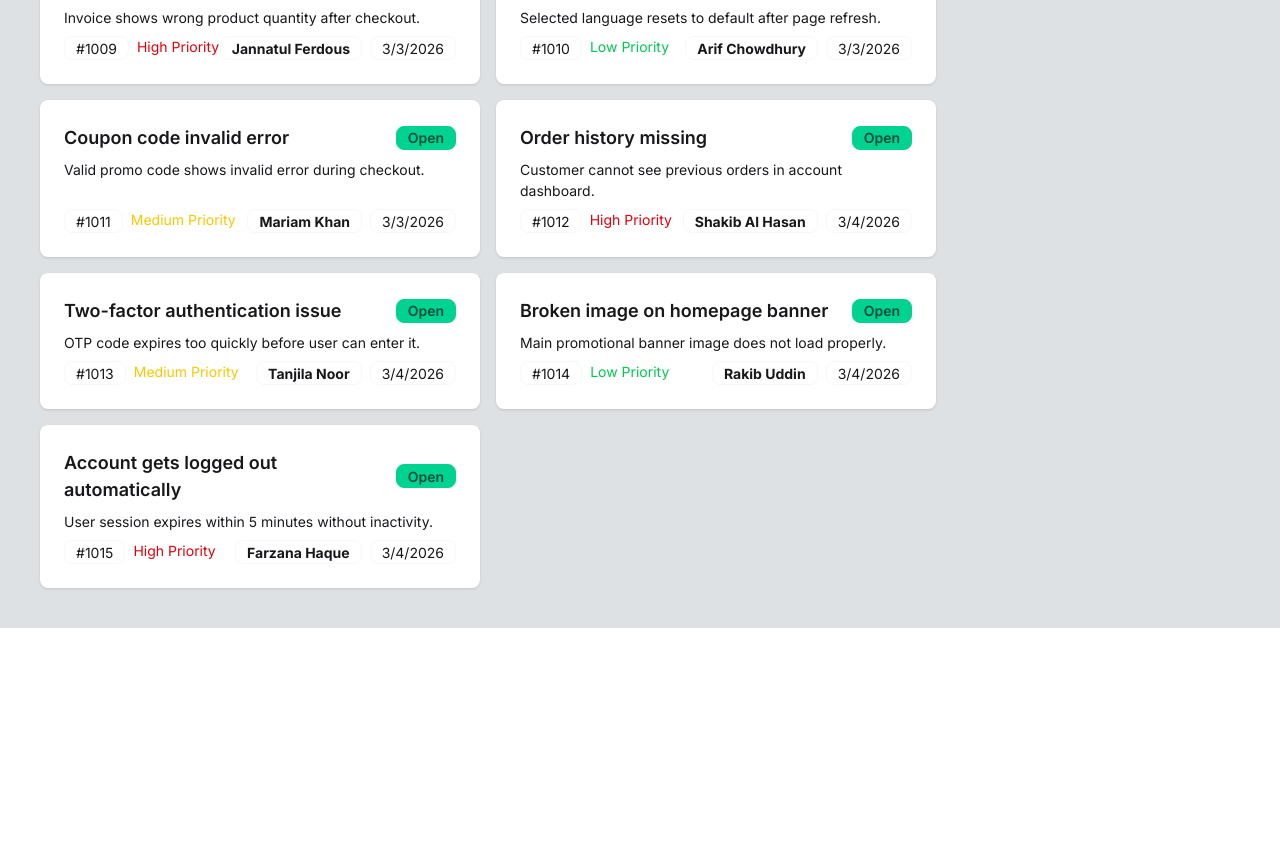
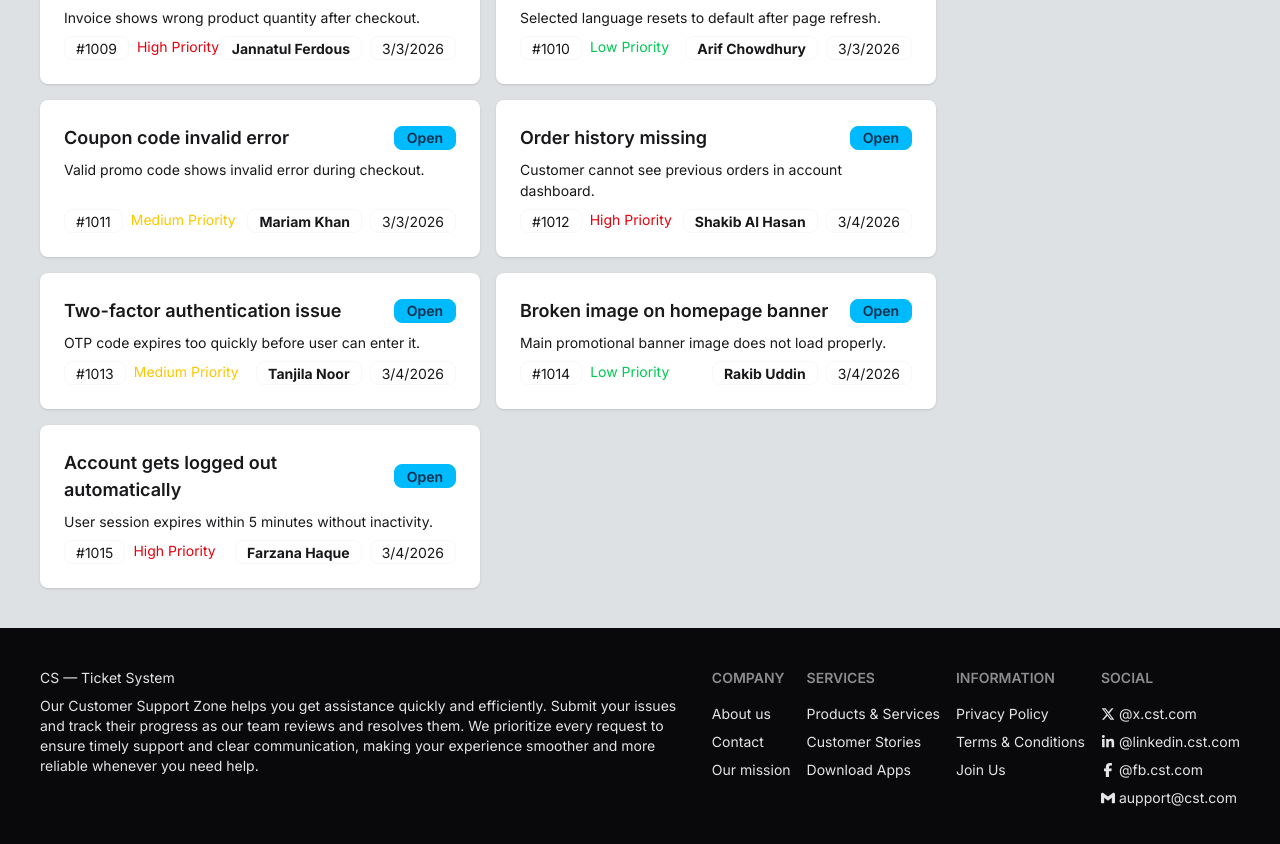
Before and after one commit to fakhrulhasan99/Customer-Support-Zone, a React (Vite) app: page / in a window 1280 px wide. Shown: the part 1148-1992 px from the top of the page. Before the commit the page ends 1776 px from the top, so only its background shows below. Built offline with nearby package versions, Linux system fonts and the light colour scheme.

Commit message:
added footer

```diff
--- a/package.json
+++ b/package.json
@@ -14,6 +14,7 @@
     "daisyui": "^5.5.19",
     "react": "^19.2.0",
     "react-dom": "^19.2.0",
+    "react-icons": "^5.6.0",
     "react-toastify": "^11.0.5",
     "tailwindcss": "^4.2.1"
   },
--- a/src/App.jsx
+++ b/src/App.jsx
@@ -7,35 +7,35 @@ import Navbar from './components/navbar/Navbar'
 import TicketData from './components/ticketCard/TicketData'
 import TaskStatus from './components/taskStatus/TaskStatus'
 import ResolvedTask from './components/resolvedTask/ResolvedTask'
+import Footer from './components/footer/Footer';
 const ticketsData = fetch('/tickets.json').then(res => res.json())
 
 function App() {
 
   const tickets = use(ticketsData);
 
-  const [availableTickets, setAvailableTickets] = useState([]);
+  const [allTickets, setAllTickets] = useState([]);
   const [inProgress, setInProgress] = useState([]);
   const [resolved, setResolved] = useState([]);
 
   // initialize once
   useEffect(() => {
-    setAvailableTickets(tickets);
+    setAllTickets(tickets);
   }, [tickets]);
 
   // ADD TO PROGRESS
   const handleAddToProgress = (ticket) => {
 
-    if (inProgress.some(item => item.id === ticket.id)) {
-      toast.error("Task already added!");
-      return;
-    }
+    if (inProgress.some(t => t.id === ticket.id)) return;
 
-    setInProgress(prev => [...prev, ticket]);
+    // update ticket status
+    const updatedTickets = allTickets.map(t =>
+      t.id === ticket.id ? { ...t, status: "In Progress" } : t
+    );
 
-    // remove from main list
-    setAvailableTickets(prev =>
-      prev.filter(item => item.id !== ticket.id)
-    );
+    setAllTickets(updatedTickets);
+
+    setInProgress(prev => [...prev, { ...ticket, status: "In Progress" }]);
 
     toast.success("Task moved to In-Progress!");
   };
@@ -45,7 +45,12 @@ function App() {
 
     // remove from progress
     setInProgress(prev =>
-      prev.filter(item => item.id !== ticket.id)
+      prev.filter(t => t.id !== ticket.id)
+    );
+
+    // remove from main ticket list
+    setAllTickets(prev =>
+      prev.filter(t => t.id !== ticket.id)
     );
 
     // add to resolved
@@ -63,22 +68,22 @@ function App() {
         inProgressCount={inProgress.length}
         resolvedCount={resolved.length}
       />
-
-      <div className='max-w-350 mx-auto p-5 lg:p-10'>
+      {/* main section */}
+      <section className='max-w-350 mx-auto p-5 lg:p-10'>
         <div className='grid lg:grid-cols-4 gap-4'>
 
           {/* Customer Tickets */}
-          <div className='col-span-3'>
+          <div className='lg:col-span-3'>
             <h2 className='text-2xl font-bold pb-4'>Customer Tickets</h2>
             {
-              availableTickets.length === 0 ? (
+              allTickets.length === 0 ? (
                 <p className="text-gray-500">
                   No more tickets available.
                 </p>
               ) : (
                 <div className='grid gap-4 grid-cols-1 lg:grid-cols-2'>
                   {
-                    availableTickets.map(ticket => (
+                    allTickets.map(ticket => (
                       <TicketData
                         key={ticket.id}
                         ticket={ticket}
@@ -100,7 +105,9 @@ function App() {
             <ResolvedTask resolved={resolved} />
           </div>
         </div>
-      </div>
+      </section>
+
+      <Footer />
 
       <ToastContainer position="top-right" autoClose={2000} />
     </div>
--- /dev/null
+++ b/src/components/footer/Footer.jsx
@@ -0,0 +1,45 @@
+import React from 'react';
+import { FaFacebookF, FaLinkedinIn, FaXTwitter } from 'react-icons/fa6';
+import { SiGmail } from 'react-icons/si';
+
+const Footer = () => {
+    return (
+        <div>
+            <footer className="footer sm:footer-horizontal bg-neutral text-neutral-content p-10">
+                <aside>
+                    <h2>CS — Ticket System</h2>
+                    <p>
+                        Our Customer Support Zone helps you get assistance quickly and efficiently. Submit your issues and track their progress as our team reviews and resolves them. We prioritize every request to ensure timely support and clear communication, making your experience smoother and more reliable whenever you need help.
+                    </p>
+                </aside>
+                <nav>
+                    <h6 className="footer-title">Company</h6>
+                    <a className="link link-hover">About us</a>
+                    <a className="link link-hover">Contact</a>
+                    <a className="link link-hover">Our mission</a>
+                </nav>
+                <nav>
+                    <h6 className="footer-title">Services</h6>
+                    <a className="link link-hover">Products & Services</a>
+                    <a className="link link-hover">Customer Stories</a>
+                    <a className="link link-hover">Download Apps</a>
+                </nav>
+                <nav>
+                    <h6 className="footer-title">Information</h6>
+                    <a className="link link-hover">Privacy Policy</a>
+                    <a className="link link-hover">Terms & Conditions</a>
+                    <a className="link link-hover">Join Us</a>
+                </nav>
+                <nav>
+                    <h6 className="footer-title">Social</h6>
+                        <a className='flex gap-1 items-center'><FaXTwitter />@x.cst.com</a>
+                        <a className='flex gap-1 items-center'><FaLinkedinIn />@linkedin.cst.com</a>
+                        <a className='flex gap-1 items-center'><FaFacebookF />@fb.cst.com</a>
+                        <a className='flex gap-1 items-center'><SiGmail />aupport@cst.com</a>
+                </nav>
+            </footer>
+        </div>
+    );
+};
+
+export default Footer;
--- a/src/components/resolvedTask/ResolvedTask.jsx
+++ b/src/components/resolvedTask/ResolvedTask.jsx
@@ -19,7 +19,7 @@ const ResolvedTask = ({ resolved }) => {
                             resolved.map(task =>
                                 <div
                                     key={task.id}
-                                    className="card-body bg-base-100 items-center text-center"
+                                    className="card-body bg-[#E0E7FF] items-center text-center rounded-lg"
                                 >
                                     <h2 className="card-title">
                                         {task.title}
--- a/src/components/taskStatus/TaskStatus.jsx
+++ b/src/components/taskStatus/TaskStatus.jsx
@@ -20,7 +20,7 @@ const TaskStatus = ({ inProgress, onComplete }) => {
                                 inProgress.map(progress =>
                                     <div
                                         key={progress.id}
-                                        className="card-body bg-base-100 items-center text-center"
+                                        className="card-body bg-base-100 items-center text-center rounded-lg"
                                     >
                                         <h2 className="card-title">
                                             {progress.title}
--- a/src/components/ticketCard/TicketData.jsx
+++ b/src/components/ticketCard/TicketData.jsx
@@ -8,6 +8,20 @@ const TicketData = ({ ticket, onAdd }) => {
         Medium: "text-yellow-400",
         Low: "text-green-500"
     };
+    const getStatusBadge = {
+        "Open": "badge badge-info",
+        "In Progress": "badge badge-warning"
+    };
+    // const getStatusBadge = (status) => {
+    //     switch (status) {
+    //         case "Open":
+    //             return "badge badge-info";
+    //         case "In Progress":
+    //             return "badge badge-warning";
+    //         default:
+    //             return "badge";
+    //     }
+    // };
 
     return (
         <div
@@ -17,7 +31,10 @@ const TicketData = ({ ticket, onAdd }) => {
             <div className="card-body">
                 <h2 className="card-title justify-between">
                     {ticket.title}
-                    <div className="badge badge-success">Open</div>
+                    {/* <h2 className='badge badge-success'>open sd sd sd</h2> */}
+                    <div className={`${getStatusBadge[ticket.status]} whitespace-nowrap px-3`}>
+                        {ticket.status}
+                    </div>
                 </h2>
 
                 <p>{ticket.description}</p>
```
Also changed, not shown: 1 other file (tests, documents, lock files or other folders).
